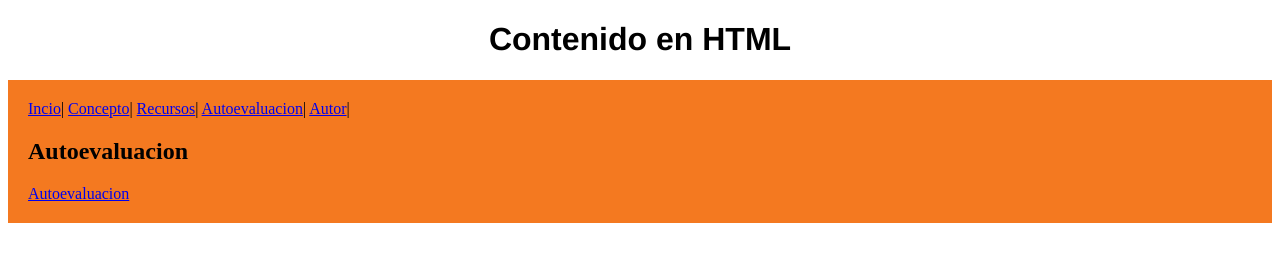
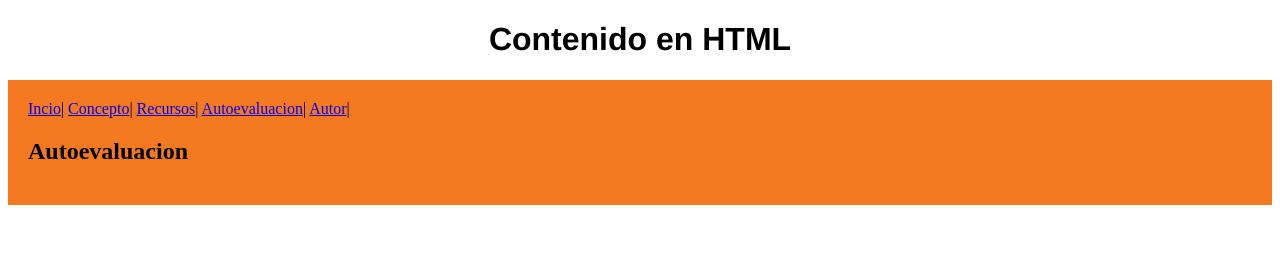
Before and after one commit to lflorezfla/DSW-LewisFlorez, a plain HTML site: page Autoevaluacion02.html in a window 1280 px wide. Drawn offline with Linux system fonts and the light colour scheme.

Commit message:
actualizacion3
actualiza

```diff
--- a/Autoevaluacion02.html
+++ b/Autoevaluacion02.html
@@ -20,7 +20,7 @@
 
        <h2>Autoevaluacion</h2>
 
-<a href="Autoevaluacion01.html">Autoevaluacion</a>
+
 
 </body>
 </html>
```
